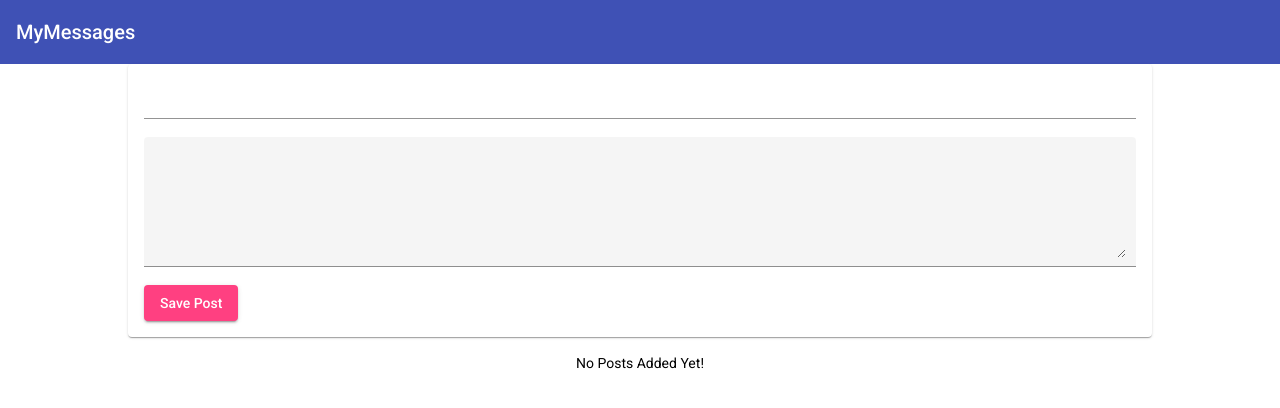
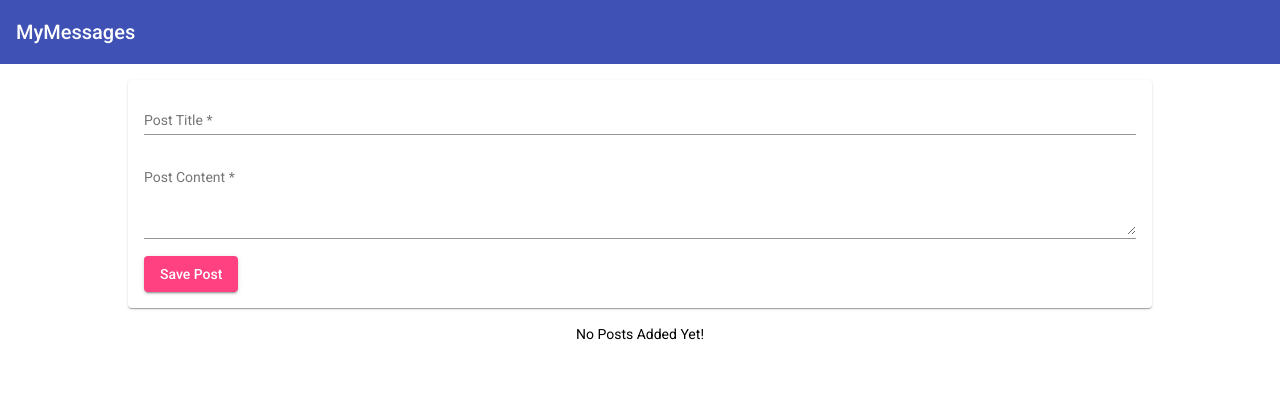
Before and after one commit to Vipmat/mean-course, an Angular app: page / in a window 1280 px wide. Shown: the top 408 px of the page. Built offline with nearby package versions, Linux system fonts and the light colour scheme.

Commit message:
Completed basic angular frontend

```diff
--- a/src/app/app.component.css
+++ b/src/app/app.component.css
@@ -1,5 +1,4 @@
 main {
-  margin-top: 1rem;
   width: 80%;
-  margin: auto;
+  margin: 1rem auto;
 }
--- a/src/app/app.component.html
+++ b/src/app/app.component.html
@@ -1,5 +1,5 @@
 <app-header></app-header>
 <main>
-  <app-post-create (postCreated)="onPostAdded($event)"></app-post-create>
-  <app-post-list [posts]="storedPosts"></app-post-list>
+  <app-post-create></app-post-create>
+  <app-post-list></app-post-list>
 </main>
--- a/src/app/app.component.ts
+++ b/src/app/app.component.ts
@@ -5,10 +5,4 @@
   templateUrl: './app.component.html',
   styleUrls: ['./app.component.css'],
 })
-export class AppComponent {
-  storedPosts = [];
-
-  onPostAdded(post) {
-    this.storedPosts.push(post);
-  }
-}
+export class AppComponent {}
--- a/src/app/posts/post-create/post-create.component.html
+++ b/src/app/posts/post-create/post-create.component.html
@@ -1,11 +1,30 @@
-<mat-card class="example-card">
-  <mat-form-field>
-    <input matInput type="text" [(ngModel)]="enteredTitle" />
-  </mat-form-field>
-  <mat-form-field appearance="fill">
-    <textarea matInput rows="6" [(ngModel)]="enteredContent"></textarea>
-  </mat-form-field>
-  <button mat-raised-button color="accent" (click)="onAddPost()">
-    Save Post
-  </button>
+<mat-card>
+  <form (submit)="onAddPost(postForm)" #postForm="ngForm">
+    <mat-form-field>
+      <input
+        matInput
+        type="text"
+        name="title"
+        ngModel
+        required
+        minlength="3"
+        placeholder="Post Title"
+        #title="ngModel"
+      />
+      <mat-error *ngIf="title.invalid">Please enter a post title</mat-error>
+    </mat-form-field>
+    <mat-form-field>
+      <textarea
+        matInput
+        rows="4"
+        name="content"
+        ngModel
+        required
+        placeholder="Post Content"
+        #content="ngModel"
+      ></textarea>
+      <mat-error *ngIf="content.invalid">Please enter a post content</mat-error>
+    </mat-form-field>
+    <button mat-raised-button color="accent" type="submit">Save Post</button>
+  </form>
 </mat-card>
--- a/src/app/posts/post-create/post-create.component.ts
+++ b/src/app/posts/post-create/post-create.component.ts
@@ -1,4 +1,7 @@
-import { Component, OnInit, EventEmitter, Output } from '@angular/core';
+import { Component, OnInit } from '@angular/core';
+import { NgForm } from '@angular/forms';
+
+import { PostsService } from '../posts.service';
 
 @Component({
   selector: 'app-post-create',
@@ -6,15 +9,17 @@
   styleUrls: ['./post-create.component.css'],
 })
 export class PostCreateComponent implements OnInit {
-  constructor() {}
+  constructor(public postsService: PostsService) {}
 
   ngOnInit(): void {}
   enteredTitle = '';
   enteredContent = '';
-  @Output() postCreated = new EventEmitter();
 
-  onAddPost() {
-    const post = { title: this.enteredTitle, content: this.enteredContent };
-    this.postCreated.emit(post);
+  onAddPost(form: NgForm) {
+    if (form.invalid) {
+      return;
+    }
+    this.postsService.addPost(form.value.title, form.value.content);
+    form.resetForm();
   }
 }
--- a/src/app/posts/post-list/post-list.component.html
+++ b/src/app/posts/post-list/post-list.component.html
@@ -4,6 +4,10 @@
       {{ post.title }}
     </mat-expansion-panel-header>
     <p>{{ post.content }}</p>
+    <mat-action-row>
+      <button mat-button color="primary">EDIT</button>
+      <button mat-button color="warn">DELETE</button>
+    </mat-action-row>
   </mat-expansion-panel>
 </mat-accordion>
 <p class="info-text mat-body-1" *ngIf="posts.length <= 0">
--- a/src/app/posts/post-list/post-list.component.ts
+++ b/src/app/posts/post-list/post-list.component.ts
@@ -1,14 +1,30 @@
-import { Component, OnInit, Input } from '@angular/core';
+import { Component, OnDestroy, OnInit } from '@angular/core';
+import { Subscription } from 'rxjs';
+
+import { Post } from '../post.model';
+import { PostsService } from '../posts.service';
 
 @Component({
   selector: 'app-post-list',
   templateUrl: './post-list.component.html',
   styleUrls: ['./post-list.component.css'],
 })
-export class PostListComponent implements OnInit {
-  constructor() {}
+export class PostListComponent implements OnInit, OnDestroy {
+  posts: Post[] = [];
+  private postsSub: Subscription;
 
-  ngOnInit(): void {}
+  constructor(public postsService: PostsService) {}
 
-  @Input() posts = [];
+  ngOnInit(): void {
+    this.posts = this.postsService.getPosts();
+    this.postsSub = this.postsService
+      .getPostUpdateListener()
+      .subscribe((posts: Post[]) => {
+        this.posts = posts;
+      });
+  }
+
+  ngOnDestroy() {
+    this.postsSub.unsubscribe();
+  }
 }
--- /dev/null
+++ b/src/app/posts/post.model.ts
@@ -0,0 +1,4 @@
+export interface Post {
+  title: string;
+  content: string;
+}
--- /dev/null
+++ b/src/app/posts/posts.service.ts
@@ -0,0 +1,28 @@
+import { Injectable } from '@angular/core';
+import { Subject } from 'rxjs';
+
+import { Post } from './post.model';
+
+@Injectable({
+  providedIn: 'root',
+})
+export class PostsService {
+  private posts: Post[] = [];
+  private postsUpdated = new Subject<Post[]>();
+
+  constructor() {}
+
+  getPosts() {
+    return [...this.posts];
+  }
+
+  getPostUpdateListener() {
+    return this.postsUpdated.asObservable();
+  }
+
+  addPost(title: string, content: string) {
+    const post: Post = { title: title, content: content };
+    this.posts.push(post);
+    this.postsUpdated.next([...this.posts]);
+  }
+}
```
